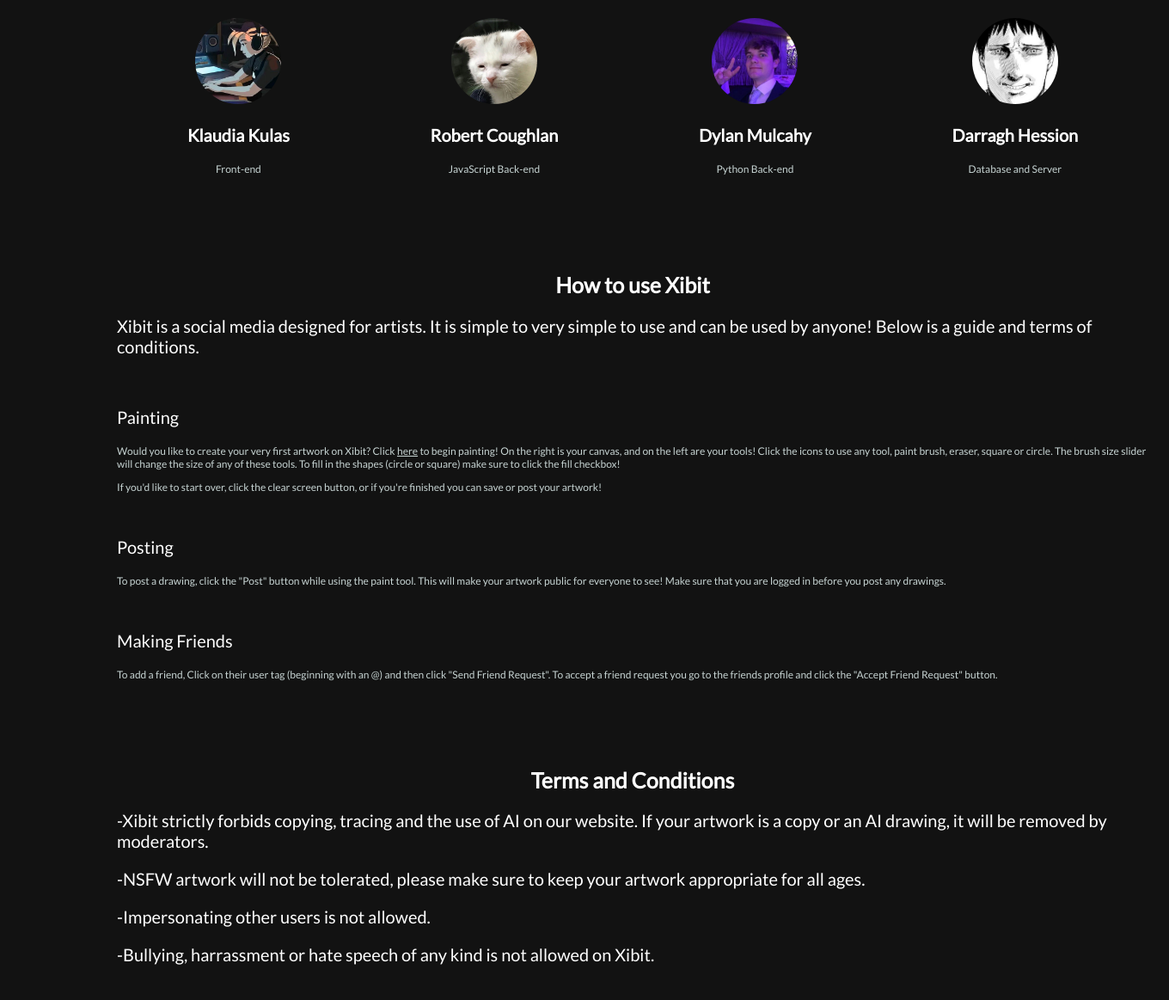
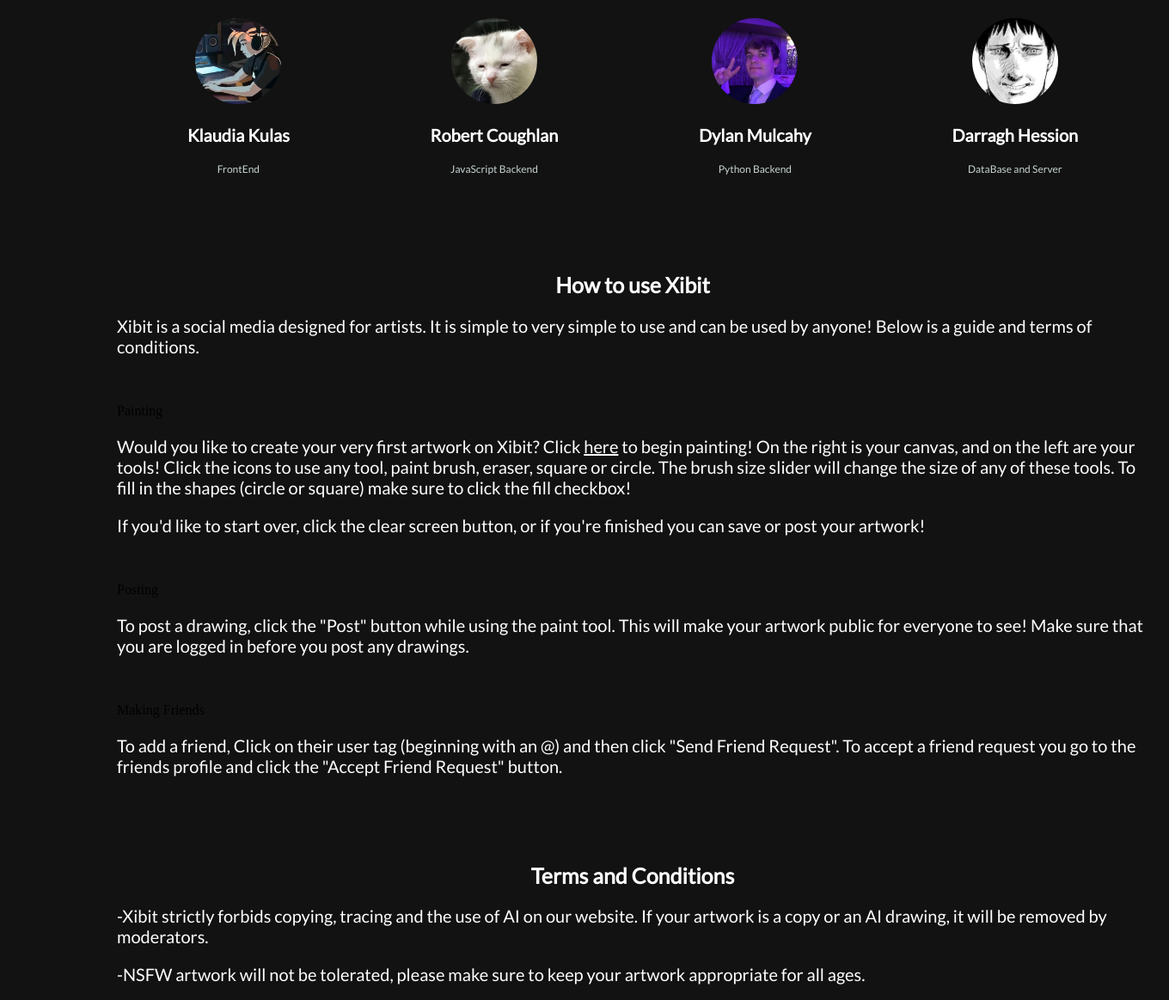
Before and after one commit to OkLuden/Xibit, a Flask app: page /about in a window 1360 px wide. Shown: the part 877-2040 px from the top of the page at 86% size. Run offline with Flask 2, Linux system fonts and the light colour scheme; parts of the project's set-up code (start-up, migrations or seed data) failed here and were passed over.

Commit message:
CSS Added to pages

```diff
--- a/Xibit/templates/about.html
+++ b/Xibit/templates/about.html
@@ -7,41 +7,50 @@
         <div class="left_text">
             <p class="text">Xibit is an ambitious project born from the dream to unite artists and allow them to show off their true and unfiltered talent.</p>
             <p class="text">We are a team of four ambitious developers with very different skills and interests.</p>
+
+            <div class="about_divider"></div>
             <h2 class="about_heading2">Meet Our Team</h2>
+
             <div class="team_container">
                 <div class="teammate">
                     <img src="../static/images/klaudia.jfif" class="team_pfp" alt="Klaudia">
                     <h3 class="text">Klaudia Kulas</h3>
-                    <p class="textsmall">Front-end</p>
+                    <p class="textsmall">FrontEnd</p>
                 </div>
                 <div class="teammate">
                     <img src="../static/images/robert.png" class="team_pfp" alt="Robert">
                     <h3 class="text">Robert Coughlan</h3>
-                    <p class="textsmall">JavaScript Back-end</p>
+                    <p class="textsmall">JavaScript Backend</p>
                 </div>
                 <div class="teammate">
                     <img src="../static/images/dylan.png" class="team_pfp" alt="Dylan">
                     <h3 class="text">Dylan Mulcahy</h3>
-                    <p class="textsmall">Python Back-end</p>
+                    <p class="textsmall">Python Backend</p>
                 </div>
                 <div class="teammate">
                     <img src="../static/images/darragh.jpg" class="team_pfp" alt="Darragh">
                     <h3 class="text">Darragh Hession</h3>
-                    <p class="textsmall">Database and Server</p>
+                    <p class="textsmall">DataBase and Server</p>
                 </div>
             </div>
+
+            <div class="about_divider"></div>
+
             <h2 class="about_heading2">How to use Xibit</h2>
             <p class="text">Xibit is a social media designed for artists. It is simple to very simple to use and can be used by anyone! Below is a guide and terms of conditions.</p>
             <br>
-            <p class="text">Painting</p>
-            <p class="textsmall">Would you like to create your very first artwork on Xibit? Click <a class="textsmall" href="{{ url_for('paint') }}">here</a> to begin painting! On the right is your canvas, and on the left are your tools! Click the icons to use any tool, paint brush, eraser, square or circle. The brush size slider will change the size of any of these tools. To fill in the shapes (circle or square) make sure to click the fill checkbox!</p>
-            <p class="textsmall">If you'd like to start over, click the clear screen button, or if you're finished you can save or post your artwork!</p>
+            <p class="text_heading">Painting</p>
+            <p class="text">Would you like to create your very first artwork on Xibit? Click <a class="text" href="{{ url_for('paint') }}">here</a> to begin painting! On the right is your canvas, and on the left are your tools! Click the icons to use any tool, paint brush, eraser, square or circle. The brush size slider will change the size of any of these tools. To fill in the shapes (circle or square) make sure to click the fill checkbox!</p>
+            <p class="text">If you'd like to start over, click the clear screen button, or if you're finished you can save or post your artwork!</p>
             <br>
-            <p class="text">Posting</p>
-            <p class="textsmall">To post a drawing, click the "Post" button while using the paint tool. This will make your artwork public for everyone to see! Make sure that you are logged in before you post any drawings.</p>
+            <p class="text_heading">Posting</p>
+            <p class="text">To post a drawing, click the "Post" button while using the paint tool. This will make your artwork public for everyone to see! Make sure that you are logged in before you post any drawings.</p>
             <br>
-            <p class="text">Making Friends</p>
-            <p class="textsmall">To add a friend, Click on their user tag (beginning with an @) and then click "Send Friend Request". To accept a friend request you go to the friends profile and click the "Accept Friend Request" button.</p>
+            <p class="text_heading">Making Friends</p>
+            <p class="text">To add a friend, Click on their user tag (beginning with an @) and then click "Send Friend Request". To accept a friend request you go to the friends profile and click the "Accept Friend Request" button.</p>
+
+            <div class="about_divider"></div>
+
             <h2 class="about_heading2">Terms and Conditions</h2>
             <p class="text">-Xibit strictly forbids copying, tracing and the use of AI on our website. If your artwork is a copy or an AI drawing, it will be removed by moderators.</p>
             <p class="text">-NSFW artwork will not be tolerated, please make sure to keep your artwork appropriate for all ages.</p>
--- a/Xibit/templates/empty_search.html
+++ b/Xibit/templates/empty_search.html
@@ -6,6 +6,6 @@
 
 {% block main_content %}
 
-<p>No results found.</p>
+<p class="text">No results found.</p>
 
 {% endblock %}
--- a/Xibit/templates/error404.html
+++ b/Xibit/templates/error404.html
@@ -5,6 +5,6 @@
 {% endblock %}
 
 {% block main_content %}
-    <p>This page does not exist.</p>
-    <p><a href="{{ url_for('index') }}">Use this link</a> to get back to the home page</p>
+    <p class="text" style="text-align: center;">This page does not exist.</p>
+    <p class="text" style="text-align: center;"><a href="{{ url_for('index') }}" class="text">Use this link</a> to get back to the home page</p>
 {% endblock %}
--- a/Xibit/templates/search.html
+++ b/Xibit/templates/search.html
@@ -6,7 +6,7 @@
 {% endblock %}
 
 {% block main_content %}
-    <p>Results found: {{ results }}</p>
+    <p class="text">Results found: {{ results }}</p>
     {% for post in posts %}
         <option class="id" style="display: none;">{{ post[0] }}</option>
         <option class="userID" style="display: none;">{{ post[1] }}</option>
--- a/Xibit/templates/viewPost.html
+++ b/Xibit/templates/viewPost.html
@@ -7,5 +7,5 @@
 
 {% block main_content %}
     <option class="post">{{ post }}</option>
-    <button>Like</button>
+    <button id="likebtn">Like</button>
 {% endblock %}
```
